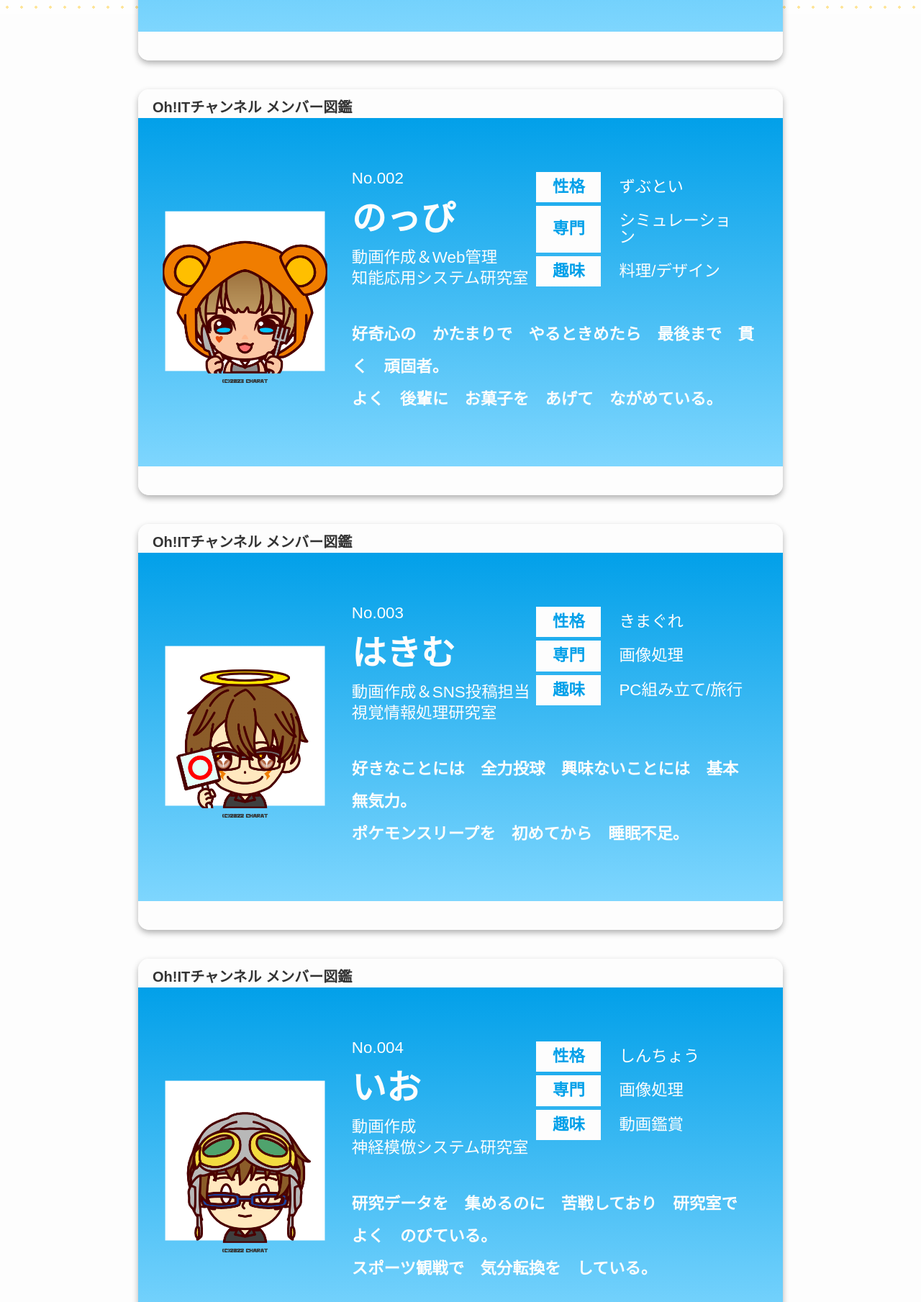
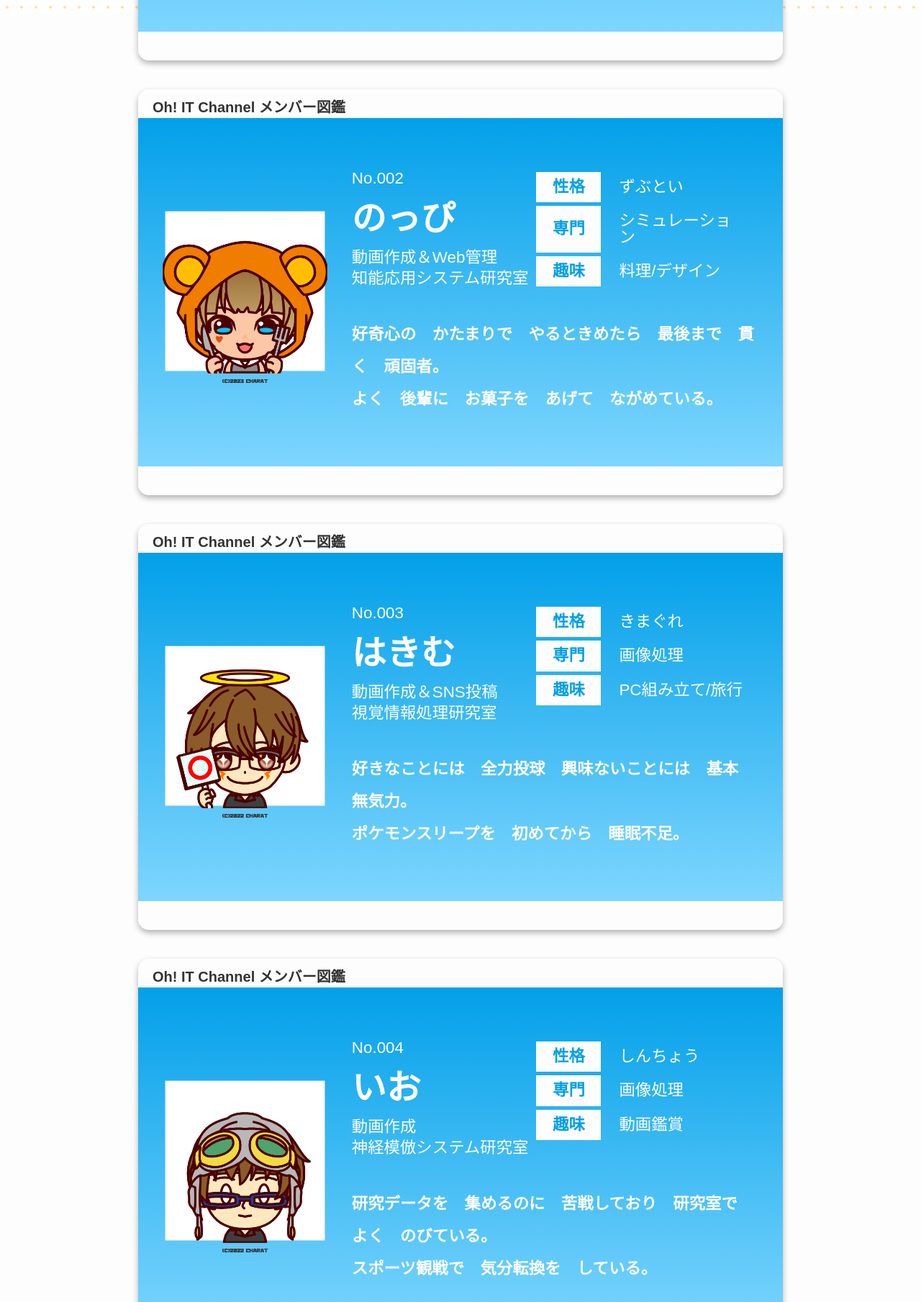
Before and after one commit to oh-it-channel/oh-it-channel.github.io, a plain HTML site: page member.html in a window 1280 px wide. Shown: the part 780-2589 px from the top of the page at 72% size. Drawn offline with nearby package versions, Linux system fonts and the light colour scheme; a web font is replaced by a local one.

Commit message:
Add files via upload

```diff
--- a/member.html
+++ b/member.html
@@ -59,7 +59,7 @@
                         <div class="main-contents">
                             <!--さとう-->
                             <div class="member-card">
-                                <div class="member-card-label"><h1>Oh!ITチャンネル メンバー図鑑</h1></div>
+                                <div class="member-card-label"><h1>Oh! IT Channel メンバー図鑑</h1></div>
                                 <div class="container">
                                     <div class="image-item">
                                         <div class="item n01">
@@ -104,7 +104,7 @@
 
                             <!--のっぴ-->
                             <div class="member-card">
-                                <div class="member-card-label"><h1>Oh!ITチャンネル メンバー図鑑</h1></div>
+                                <div class="member-card-label"><h1>Oh! IT Channel メンバー図鑑</h1></div>
                                 <div class="container">
                                     <div class="image-item">
                                         <div class="item n01">
@@ -149,7 +149,7 @@
 
                             <!--はきむ-->
                             <div class="member-card">
-                                <div class="member-card-label"><h1>Oh!ITチャンネル メンバー図鑑</h1></div>
+                                <div class="member-card-label"><h1>Oh! IT Channel メンバー図鑑</h1></div>
                                 <div class="container">
                                     <div class="image-item">
                                         <div class="item n01">
@@ -162,7 +162,7 @@
                                         <div class="item n02">
                                             <p><span class="pokemon_number">No.003</span></p>
                                             <p><span class="name">はきむ</span></p>
-                                            <p><span class="role">動画作成＆SNS投稿担当</span></p>
+                                            <p><span class="role">動画作成＆SNS投稿</span></p>
                                             <p><span class="affiliation">視覚情報処理研究室</span></p>
                                         </div>
                                         <div class="item n03">
@@ -194,7 +194,7 @@
 
                             <!--いお-->
                             <div class="member-card">
-                                <div class="member-card-label"><h1>Oh!ITチャンネル メンバー図鑑</h1></div>
+                                <div class="member-card-label"><h1>Oh! IT Channel メンバー図鑑</h1></div>
                                 <div class="container">
                                     <div class="image-item">
                                         <div class="item n01">
@@ -239,7 +239,7 @@
 
                             <!--こみ-->
                             <div class="member-card">
-                                <div class="member-card-label"><h1>Oh!ITチャンネル メンバー図鑑</h1></div>
+                                <div class="member-card-label"><h1>Oh! IT Channel メンバー図鑑</h1></div>
                                 <div class="container">
                                     <div class="image-item">
                                         <div class="item n01">
@@ -252,7 +252,7 @@
                                         <div class="item n02">
                                             <p><span class="pokemon_number">No.005</span></p>
                                             <p><span class="name">こみ</span></p>
-                                            <p><span class="role">SNS投稿担当</span></p>
+                                            <p><span class="role">SNS投稿</span></p>
                                             <p><span class="affiliation">画像処理研究室</span></p>
                                         </div>
                                         <div class="item n03">
@@ -284,7 +284,7 @@
 
                             <!--りか-->
                             <div class="member-card">
-                                <div class="member-card-label"><h1>Oh!ITチャンネル メンバー図鑑</h1></div>
+                                <div class="member-card-label"><h1>Oh! IT Channel メンバー図鑑</h1></div>
                                 <div class="container">
                                     <div class="image-item">
                                         <div class="item n01">
@@ -297,8 +297,8 @@
                                         <div class="item n02">
                                             <p><span class="pokemon_number">No.006</span></p>
                                             <p><span class="name">りか</span></p>
-                                            <p><span class="role">SNS投稿担当</span></p>
-                                            <p><span class="affiliation">画像処理研究室所属</span></p>
+                                            <p><span class="role">SNS投稿</span></p>
+                                            <p><span class="affiliation">画像処理研究室</span></p>
                                         </div>
                                         <div class="item n03">
                                             <table>
```
Also changed, not shown: index.html (+2 -2 lines).
